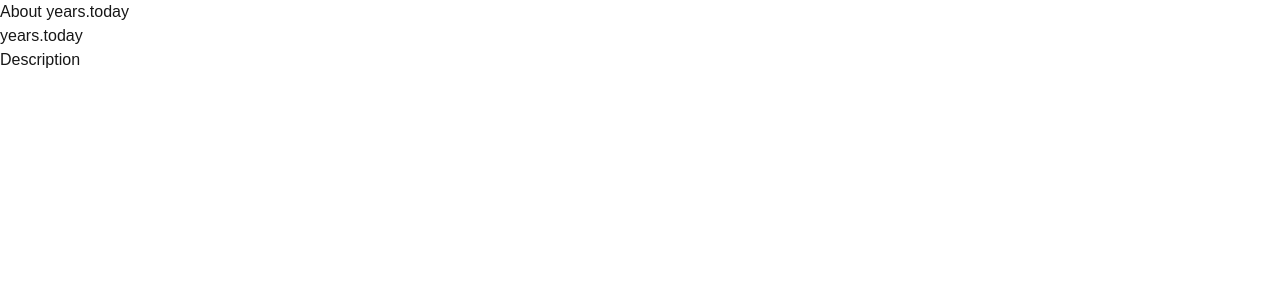
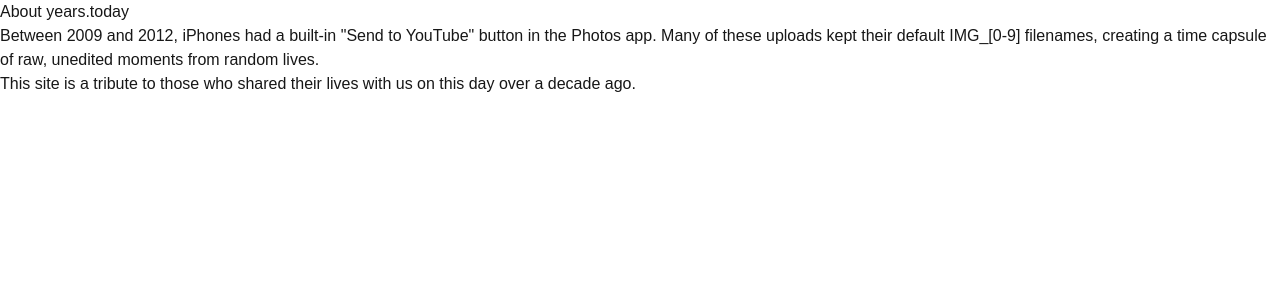
Before and after one commit to years-today/img-frontend, a Next.js app: page / in a window 1280 px wide. Shown: the top 300 px of the page. Built offline with nearby package versions, Linux system fonts and the light colour scheme; no server answers.

Commit message:
write ups

```diff
--- a/src/app/AboutSection.tsx
+++ b/src/app/AboutSection.tsx
@@ -6,10 +6,10 @@
             <div className="max-w-xl px-4">
                 <h2 className="text-3xl font-bold mb-6">About years.today</h2>
                 <p className="text-lg mb-4">
-                    years.today
+                    Between 2009 and 2012, iPhones had a built-in "Send to YouTube" button in the Photos app. Many of these uploads kept their default IMG_[0-9] filenames, creating a time capsule of raw, unedited moments from random lives.
                 </p>
                 <p className="text-lg">
-                    Description
+                    This site is a tribute to those who shared their lives with us on this day over a decade ago.
                 </p>
             </div>
         </section>
--- a/src/app/ContactSection.tsx
+++ b/src/app/ContactSection.tsx
@@ -4,13 +4,16 @@
     return (
         <section className="snap-section flex flex-col items-center justify-center py-8 relative bg-gray-850">
             <div className="max-w-xl px-4">
-                <h2 className="text-3xl font-bold mb-6">Contact us placeholder</h2>
-                <p className="text-lg mb-6">
-                    Contact us placeholder
+                <h2 className="text-3xl font-bold mb-6">Created by</h2>
+                <p className="text-lg mb-6 text-center">
+                    Oleg Glotov
+                </p>
+                <p className="text-lg mb-6 text-center">
+                    Sawyer Tang
                 </p>
                 <div className="space-y-4">
                     <a
-                        href="mailto:contact@years.today"
+                        href="mailto:img-portal@gmail.com"
                         className="block px-6 py-3 bg-blue-500 text-white rounded-lg text-center hover:bg-blue-600 transition-colors"
                     >
                         Email Us
--- a/src/app/VideoSection.tsx
+++ b/src/app/VideoSection.tsx
@@ -348,7 +348,7 @@
                 <h1 className="text-2xl font-bold">years.today</h1>
 
                 {getNumberFromTitle(currentVideo.title) && (
-                    <h3>title {getNumberFromTitle(currentVideo.title)}</h3>
+                    <h3>IMG {getNumberFromTitle(currentVideo.title)}</h3>
                 )}
                 {checkViews(currentVideo.viewCount) && (
                     <h3>views {checkViews(currentVideo.viewCount)}</h3>
```
